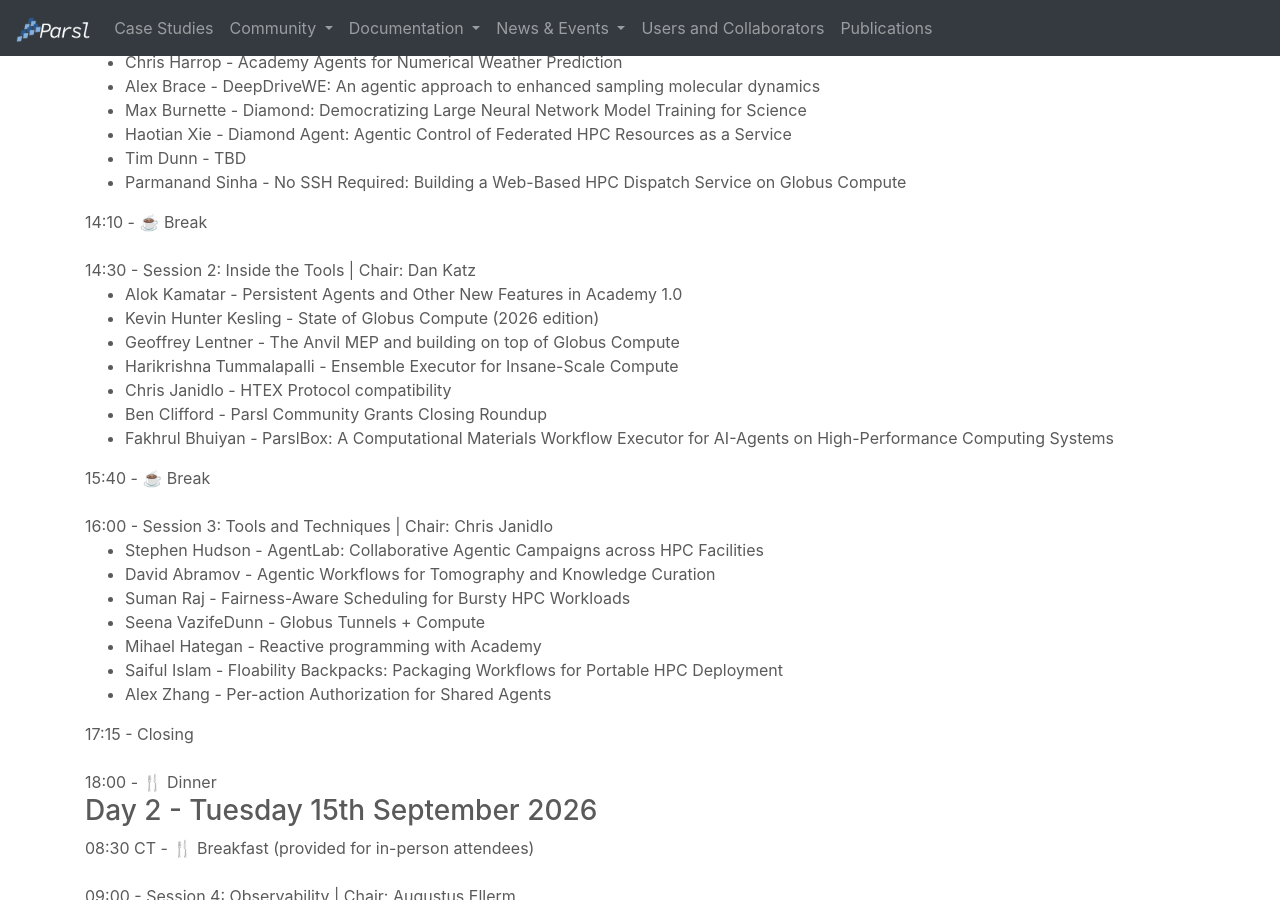
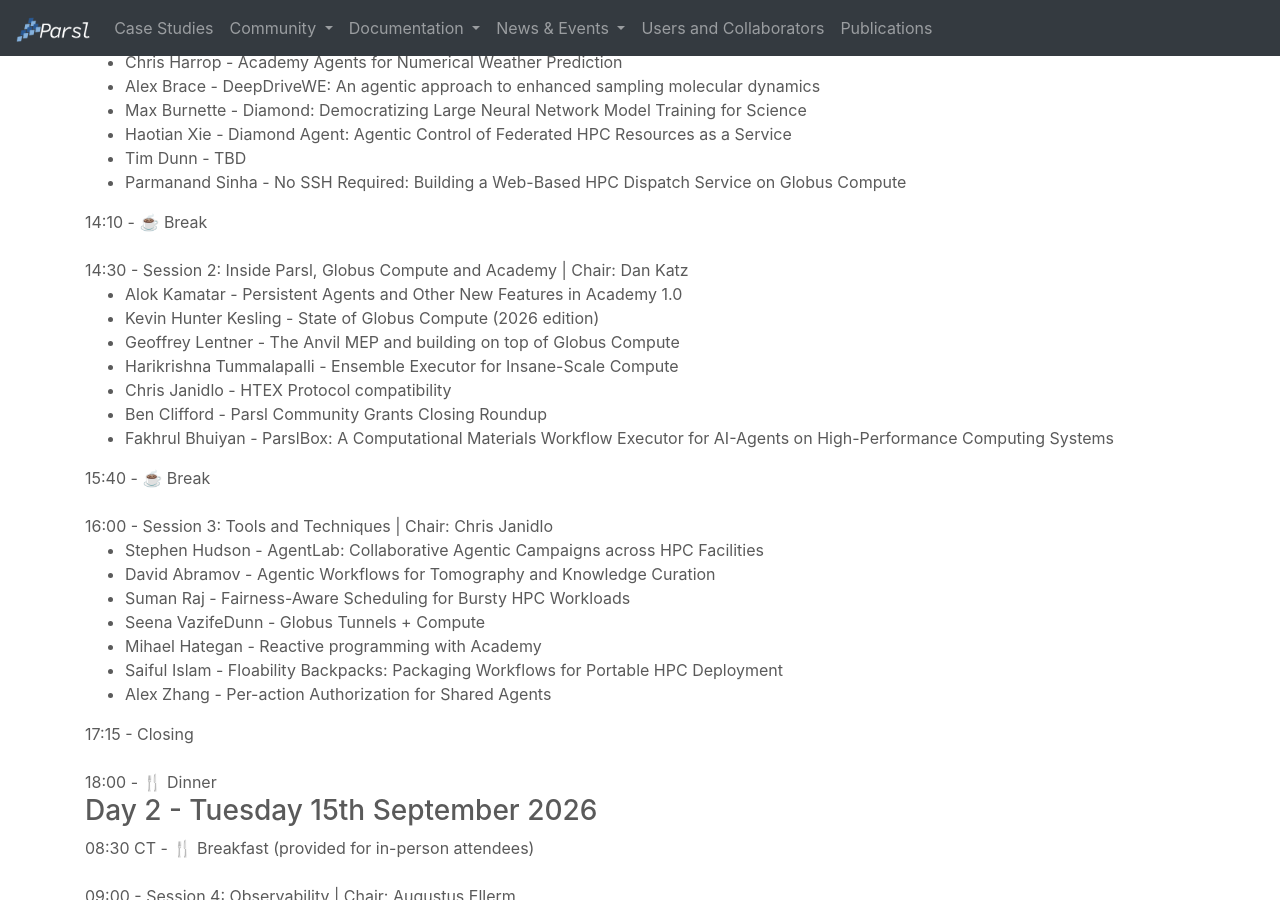
Before and after one commit to Parsl/parsl.github.io, a Jekyll site: the page built from parslfest/apex2026.html, in a window 1280 px wide and 900 px high, scrolled down 730 px. Built offline with Jekyll 4.4.1, drawn with Linux system fonts in a browser that asks for light colours.

Commit message:
better(?) session title

```diff
--- a/parslfest/apex2026.html
+++ b/parslfest/apex2026.html
@@ -73,7 +73,7 @@
 
 14:10 - ☕️ Break  <br /><br />
 
-14:30 - Session 2: Inside the Tools | Chair: Dan Katz
+14:30 - Session 2: Inside Parsl, Globus Compute and Academy | Chair: Dan Katz
 <ul>
 <li>Alok Kamatar - Persistent Agents and Other New Features in Academy 1.0   </li>
 <li>Kevin Hunter Kesling - State of Globus Compute (2026 edition)  </li>
```
